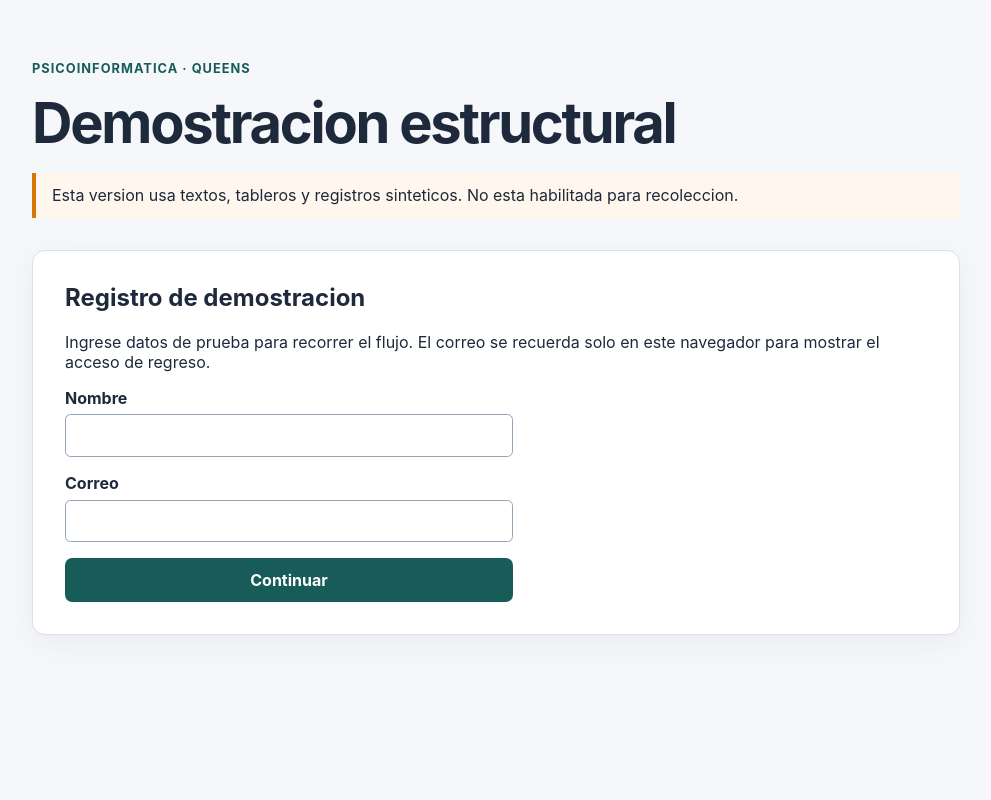
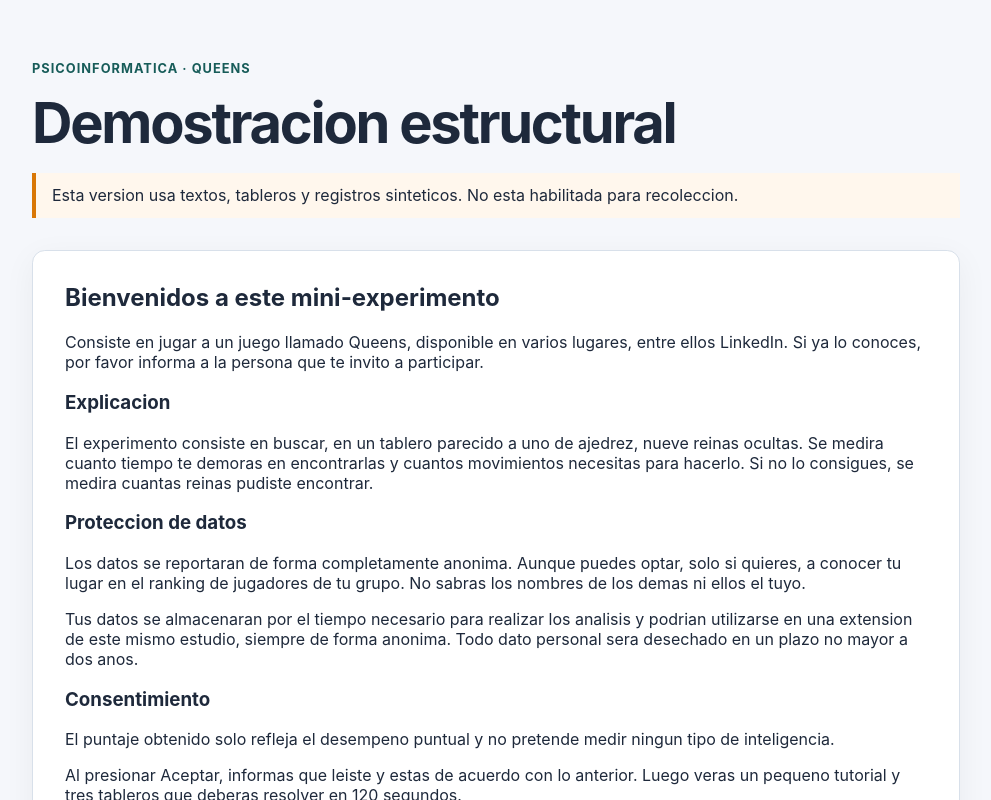
Before and after one commit to NeiraDiego/Psico-informatica-Proy-2, a SvelteKit app: page / in a window 1280 px wide. Shown: the top 800 px of the page, without its empty margins (144-1135 px from the left). Built offline with nearby package versions, Linux system fonts and the light colour scheme.

Commit message:
tutorial 1

```diff
--- a/src/lib/protocol/demo.ts
+++ b/src/lib/protocol/demo.ts
@@ -1,45 +1,23 @@
-import type { Group, ProtocolSequence, PuzzleDefinition } from '$lib/domain/types';
+import type { BoardAvailability, Group, ProtocolSequence, PuzzleDefinition, PuzzleStatus } from '$lib/domain/types';
+import queensGameCatalog from '../../../data/queensgame-9x9.json';
 
-const rowRegions = Array.from({ length: 9 }, (_, row) => Array.from({ length: 9 }, () => String.fromCharCode(65 + row)));
-const demoSolution = [1, 3, 5, 7, 9, 2, 4, 6, 8];
-
-export const demoPuzzles: PuzzleDefinition[] = [
-	{
-		id: 'demo-easy',
-		version: 'demo-1',
-		label: 'Tablero de demostracion 1',
-		availability: 'experimental',
-		status: 'pending_validation',
-		regions: rowRegions,
-		queenRowsByColumn: demoSolution
-	},
-	{
-		id: 'demo-challenge',
-		version: 'demo-1',
-		label: 'Tablero de demostracion 2',
-		availability: 'both',
-		status: 'pending_validation',
-		regions: rowRegions,
-		queenRowsByColumn: demoSolution
-	},
-	{
-		id: 'demo-common',
-		version: 'demo-1',
-		label: 'Tablero comun de demostracion',
-		availability: 'both',
-		status: 'pending_validation',
-		regions: rowRegions,
-		queenRowsByColumn: demoSolution
-	}
-];
+export const demoPuzzles: PuzzleDefinition[] = queensGameCatalog.boards.map((board) => ({
+	id: board.id,
+	version: board.version,
+	label: board.label,
+	availability: board.availability as BoardAvailability,
+	status: board.status as PuzzleStatus,
+	regions: board.regions,
+	queenRowsByColumn: board.queenRowsByColumn
+}));
 
 export const demoSequences: Record<Group, ProtocolSequence> = {
-	A: { group: 'A', puzzleIds: ['demo-easy', 'demo-challenge', 'demo-common'] },
-	B: { group: 'B', puzzleIds: ['demo-challenge', 'demo-easy', 'demo-common'] },
+	A: { group: 'A', puzzleIds: ['queensgame-16', 'queensgame-22', 'queensgame-47'] },
+	B: { group: 'B', puzzleIds: ['queensgame-58', 'queensgame-60', 'queensgame-47'] },
 	C: {
 		group: 'C',
-		puzzleIds: ['demo-challenge', 'demo-easy', 'demo-common'],
-		warning: 'Algunas tareas pueden resultar muy dificiles. Trabaje a su propio ritmo.'
+		puzzleIds: ['queensgame-58', 'queensgame-60', 'queensgame-47'],
+		warning: 'Debido a que este experimento busca medir el desempeno despues de haber sido expuestos a tareas extremadamente dificiles, es posible que se te presenten desafios muy dificiles o incluso imposibles de resolver en el tiempo previsto. Luego de eso pueden presentarse otros de dificultad moderada.'
 	}
 };
 
--- a/src/routes/+page.svelte
+++ b/src/routes/+page.svelte
@@ -13,8 +13,13 @@
 	let returning = $state(false);
 	let group = $state<Group>('A');
 	let puzzlePosition = $state(0);
-	let tutorialQueen = $state(false);
-	let tutorialMark = $state(false);
+	let tutorialStep = $state(1);
+	let tutorialCenterClicks = $state(0);
+	let tutorialMarkedNeighbors = $state<number[]>([]);
+	let tutorialDragStart = $state<{ x: number; y: number } | null>(null);
+	let tutorialDragComplete = $state(false);
+	let tutorialCandidate = $state(false);
+	let tutorialDeduction = $state(false);
 	let moveCount = $state(0);
 	let freePuzzle = $state<PuzzleDefinition>(demoPuzzles[1]);
 	let freeStartedAt = $state(0);
@@ -27,6 +32,7 @@
 	const allPuzzles = $derived([...demoPuzzles, ...uploadedPuzzles]);
 	const sequence = $derived(demoSequences[group]);
 	const activePuzzle = $derived(getPuzzle(sequence.puzzleIds[puzzlePosition]));
+	const tutorialFirstComplete = $derived(tutorialCenterClicks === 2 && tutorialMarkedNeighbors.length === 8 && tutorialDragComplete);
 
 	onMount(() => {
 		const stored = localStorage.getItem('queens-demo-emails');
@@ -66,8 +72,12 @@
 		group = pickDemoGroup();
 		puzzlePosition = 0;
 		moveCount = 0;
-		tutorialQueen = false;
-		tutorialMark = false;
+		tutorialStep = 1;
+		tutorialCenterClicks = 0;
+		tutorialMarkedNeighbors = [];
+		tutorialDragComplete = false;
+		tutorialCandidate = false;
+		tutorialDeduction = false;
 		screen = 'overview';
 	}
 
@@ -97,6 +107,40 @@
 	function stopFreePlay() {
 		elapsedMs = Math.round(performance.now() - freeStartedAt);
 		screen = 'hub';
+	}
+
+	function tutorialCellClass(index: number) {
+		if (index === 12) return 'tutorial-queen';
+		if ([6, 7, 8, 11, 13, 16, 17, 18].includes(index)) return tutorialMarkedNeighbors.includes(index) ? 'tutorial-marked' : 'tutorial-neighbor';
+		if (tutorialDragComplete && (Math.floor(index / 5) === 2 || index % 5 === 2)) return 'tutorial-dragged';
+		return '';
+	}
+
+	function clickTutorialCell(index: number) {
+		if (index === 12 && tutorialCenterClicks < 2) {
+			tutorialCenterClicks += 1;
+			return;
+		}
+		if (tutorialCenterClicks === 2 && [6, 7, 8, 11, 13, 16, 17, 18].includes(index) && !tutorialMarkedNeighbors.includes(index)) {
+			tutorialMarkedNeighbors = [...tutorialMarkedNeighbors, index];
+		}
+	}
+
+	function startTutorialDrag(event: PointerEvent) {
+		if (tutorialCenterClicks === 2 && tutorialMarkedNeighbors.length === 8) {
+			tutorialDragStart = { x: event.clientX, y: event.clientY };
+		}
+	}
+
+	function moveTutorialDrag(event: PointerEvent) {
+		if (!tutorialDragStart || tutorialDragComplete) return;
+		if (Math.hypot(event.clientX - tutorialDragStart.x, event.clientY - tutorialDragStart.y) >= 12) tutorialDragComplete = true;
+	}
+
+	function tutorialCellText(index: number) {
+		if (index === 12) return tutorialCenterClicks === 0 ? '' : tutorialCenterClicks === 1 ? 'X' : 'Q';
+		if (tutorialMarkedNeighbors.includes(index) || (tutorialDragComplete && (Math.floor(index / 5) === 2 || index % 5 === 2))) return 'X';
+		return '';
 	}
 
 	async function uploadBoard(event: Event) {
@@ -139,12 +183,20 @@
 
 	{#if screen === 'register'}
 		<section class="panel">
-			<h2>Registro de demostracion</h2>
-			<p>Ingrese datos de prueba para recorrer el flujo. El correo se recuerda solo en este navegador para mostrar el acceso de regreso.</p>
+			<h2>Bienvenidos a este mini-experimento</h2>
+			<p>Consiste en jugar a un juego llamado Queens, disponible en varios lugares, entre ellos LinkedIn. Si ya lo conoces, por favor informa a la persona que te invito a participar.</p>
+			<h3>Explicacion</h3>
+			<p>El experimento consiste en buscar, en un tablero parecido a uno de ajedrez, nueve reinas ocultas. Se medira cuanto tiempo te demoras en encontrarlas y cuantos movimientos necesitas para hacerlo. Si no lo consigues, se medira cuantas reinas pudiste encontrar.</p>
+			<h3>Proteccion de datos</h3>
+			<p>Los datos se reportaran de forma completamente anonima. Aunque puedes optar, solo si quieres, a conocer tu lugar en el ranking de jugadores de tu grupo. No sabras los nombres de los demas ni ellos el tuyo.</p>
+			<p>Tus datos se almacenaran por el tiempo necesario para realizar los analisis y podrian utilizarse en una extension de este mismo estudio, siempre de forma anonima. Todo dato personal sera desechado en un plazo no mayor a dos anos.</p>
+			<h3>Consentimiento</h3>
+			<p>El puntaje obtenido solo refleja el desempeno puntual y no pretende medir ningun tipo de inteligencia.</p>
+			<p>Al presionar Aceptar, informas que leiste y estas de acuerdo con lo anterior. Luego veras un pequeno tutorial y tres tableros que deberas resolver en 120 segundos.</p>
 			<form onsubmit={(event) => { event.preventDefault(); register(); }}>
 				<label>Nombre <input bind:value={name} autocomplete="name" required /></label>
 				<label>Correo <input bind:value={email} type="email" autocomplete="email" required /></label>
-				<button>Continuar</button>
+				<button>Aceptar y continuar</button>
 			</form>
 		</section>
 	{:else if screen === 'hub'}
@@ -160,19 +212,46 @@
 	{:else if screen === 'overview'}
 		<section class="panel">
 			<h2>Informacion general</h2>
-			<p>Resolvera tres tableros. Cada tarea tendra un limite de 120 segundos en la version experimental definitiva.</p>
+			<p>Resolveras tres tableros. Cada tarea tendra un limite de 120 segundos.</p>
 			{#if sequence.warning}<p class="warning">{sequence.warning}</p>{/if}
 			<button onclick={() => screen = 'tutorial'}>Ver tutorial</button>
 		</section>
 	{:else if screen === 'tutorial'}
 		<section class="panel">
-			<h2>Tutorial interactivo</h2>
-			<p>Las reglas y gestos definitivos se implementaran despues. Para continuar, confirme ambos controles.</p>
-			<div class="actions">
-				<button class:secondary={tutorialQueen} onclick={() => tutorialQueen = true}>{tutorialQueen ? 'Reina colocada' : 'Colocar reina'}</button>
-				<button class:secondary={tutorialMark} onclick={() => tutorialMark = true}>{tutorialMark ? 'Arrastre comprobado' : 'Simular arrastre de X'}</button>
-			</div>
-			<button disabled={!tutorialQueen || !tutorialMark} onclick={() => screen = 'prepare'}>Continuar</button>
+			<p class="eyebrow">Tutorial {tutorialStep} de 3</p>
+			{#if tutorialStep === 1}
+				<h2>Una reina bloquea sus celdas contiguas</h2>
+				<p>Debe haber una, y solo una, reina por fila y por columna. Las reinas no pueden estar en celdas contiguas, ni siquiera en diagonal.</p>
+				<p>Primero presiona dos veces la celda morada del centro: ahi hay una reina.</p>
+				<div class="tutorial-grid five">
+					{#each Array.from({ length: 25 }) as _, index}
+						<button type="button" class={tutorialCellClass(index)} onclick={() => clickTutorialCell(index)} onpointerdown={startTutorialDrag} onpointermove={moveTutorialDrag} onpointerup={() => tutorialDragStart = null}>{tutorialCellText(index)}</button>
+					{/each}
+				</div>
+				{#if tutorialCenterClicks === 2 && tutorialMarkedNeighbors.length < 8}<p>Ahora marca con X las ocho celdas que rodean a la reina.</p>{/if}
+				{#if tutorialCenterClicks === 2 && tutorialMarkedNeighbors.length === 8 && !tutorialDragComplete}<p>Ahora arrastra con el dedo o mouse para marcar una fila y una columna.</p>{/if}
+				<button disabled={!tutorialFirstComplete} onclick={() => tutorialStep = 2}>Siguiente</button>
+			{:else if tutorialStep === 2}
+				<h2>Descartar para encontrar una reina</h2>
+				<p>La reina en 1,1 bloquea sus celdas contiguas. Las celdas verdes ya descartadas dejan una unica celda verde disponible: marquela como reina.</p>
+				<div class="tutorial-grid three">
+					{#each Array.from({ length: 9 }) as _, index}
+						<button type="button" class:mini-queen={index === 0} class:mini-marked={[3, 4, 6, 7].includes(index)} class:mini-candidate={index === 8} onclick={() => { if (index === 8) tutorialCandidate = true; }}>{index === 0 ? 'Q' : [3, 4, 6, 7].includes(index) ? 'X' : index === 8 && tutorialCandidate ? 'Q' : ''}</button>
+					{/each}
+				</div>
+				<button disabled={!tutorialCandidate} onclick={() => tutorialStep = 3}>Siguiente</button>
+			{:else}
+				<h2>Una reina por fila y columna</h2>
+				<p>En la fila verde todas las celdas estan marcadas excepto la central: debe haber al menos una reina en cada fila y columna. En la fila inferior, las celdas laterales estan marcadas porque solo puede haber una reina por fila y columna.</p>
+				<div class="tutorial-grid five">
+					{#each Array.from({ length: 25 }) as _, index}
+						{@const row = Math.floor(index / 5)}
+						{@const column = index % 5}
+						<button type="button" class:mini-row={row === 1} class:mini-marked={(row === 1 && column !== 2) || (row === 3 && (column === 0 || column === 4))} class:mini-candidate={(row === 1 && column === 2) || (row === 3 && column === 2)} onclick={() => { if (row === 1 && column === 2) tutorialDeduction = true; }}>{((row === 1 && column !== 2) || (row === 3 && (column === 0 || column === 4))) ? 'X' : row === 1 && column === 2 && tutorialDeduction ? 'Q' : ''}</button>
+					{/each}
+				</div>
+				<button disabled={!tutorialDeduction} onclick={() => screen = 'prepare'}>Finalizar tutorial</button>
+			{/if}
 		</section>
 	{:else if screen === 'prepare' || screen === 'transition'}
 		<section class="panel">
```
Also changed, not shown: src/styles.css (+8 -0 lines), 1 other file (tests, documents, lock files or other folders).
